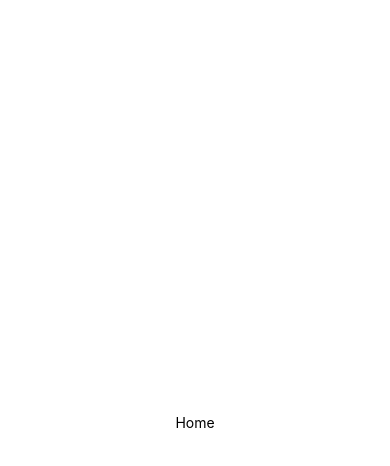
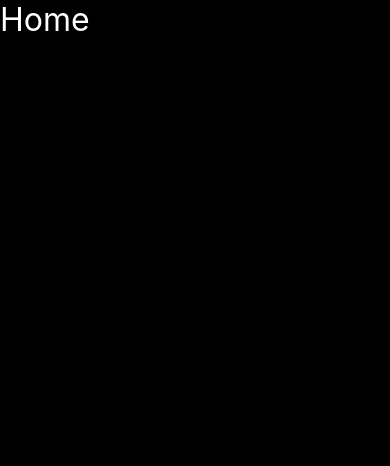
Before and after one commit to PinheiroMatheus/dailyDiet, a React Native app: screen / in a window 390 px wide. Shown: the top 466 px of the page. Built offline with nearby package versions, Linux system fonts and the light colour scheme.

Commit message:
Utilizando o styled components

```diff
--- a/src/screens/Home/index.tsx
+++ b/src/screens/Home/index.tsx
@@ -1,18 +1,9 @@
-import { StyleSheet, Text, View } from 'react-native';
+import { Container, Title } from './styles';
 
 export function Home() {
   return (
-    <View style={styles.container}>
-      <Text>Home</Text>
-    </View>
+    <Container>
+      <Title>Home</Title>
+    </Container>
   );
 }
-
-const styles = StyleSheet.create({
-  container: {
-    flex: 1,
-    backgroundColor: '#fff',
-    alignItems: 'center',
-    justifyContent: 'center',
-  },
-});
--- /dev/null
+++ b/src/screens/Home/styles.ts
@@ -0,0 +1,14 @@
+import styled from "styled-components/native";
+
+export const Container = styled.View`
+    flex: 1;
+    width: 100%;
+    background-color: #000;
+    align-items: 'center';
+    justify-content: 'center';
+`;
+
+export const Title = styled.Text`
+    color: #FFF;
+    font-size: 32;
+`;
```
